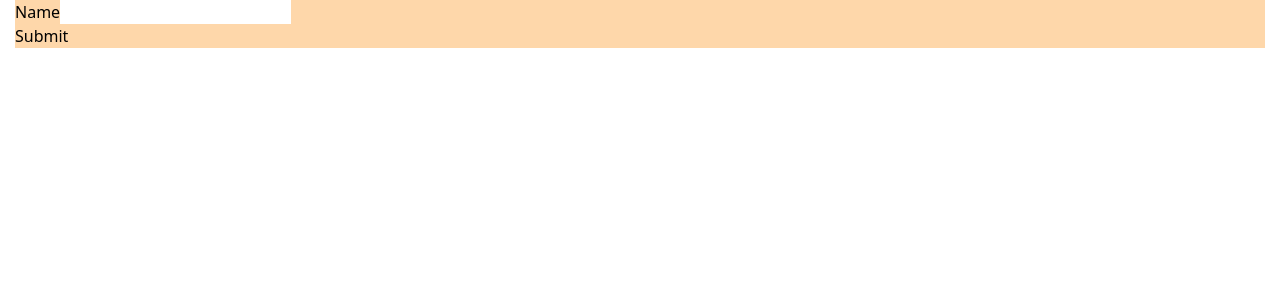
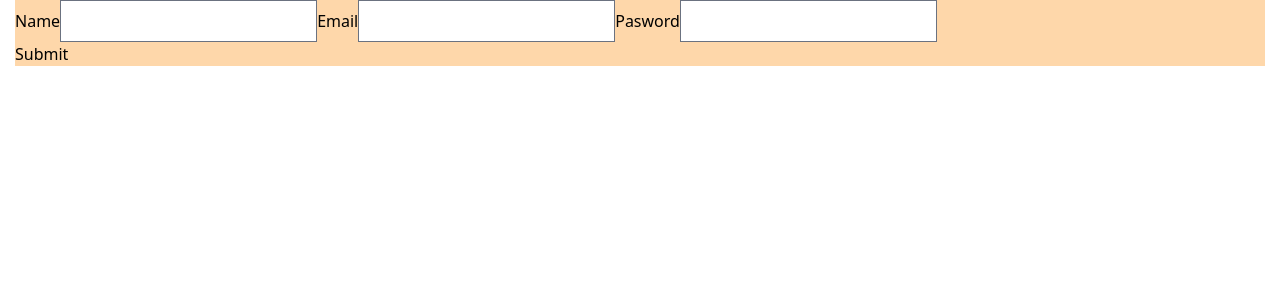
Before and after one commit to EkramH/typescript-react, a React (Vite) app: page / in a window 1280 px wide. Shown: the top 300 px of the page. Built offline with nearby package versions, Linux system fonts and the light colour scheme; the HTML template or start-up script is replaced by a standard one.

Commit message:
form validation

```diff
--- a/package.json
+++ b/package.json
@@ -16,6 +16,7 @@
     "react-router-dom": "^6.21.2"
   },
   "devDependencies": {
+    "@tailwindcss/forms": "^0.5.7",
     "@types/react": "^18.2.43",
     "@types/react-dom": "^18.2.17",
     "@typescript-eslint/eslint-plugin": "^6.14.0",
--- a/src/components/Form/NormalForm.tsx
+++ b/src/components/Form/NormalForm.tsx
@@ -1,7 +1,11 @@
 import { useForm } from "react-hook-form";
 
 const NormalForm = () => {
-  const { register, handleSubmit } = useForm();
+  const {
+    register,
+    handleSubmit,
+    formState: { errors },
+  } = useForm();
 
   const onSubmit = (data: unknown) => {
     console.log(data);
@@ -10,7 +14,30 @@ const NormalForm = () => {
     <form onSubmit={handleSubmit(onSubmit)}>
       <div>
         <label htmlFor="name">Name</label>
-        <input type="text" id="name" {...register("name")} />
+        <input
+          type="text"
+          id="name"
+          {...register("name", { required: true })}
+        />
+        {errors.name && (
+          <span className="text-red-600">This field is required!</span>
+        )}
+        <label htmlFor="name">Email</label>
+        <input
+          type="text"
+          id="email"
+          {...register("email", { required: true })}
+        />
+        {errors.email && (
+          <span className="text-red-600">This field is required!</span>
+        )}
+        <label htmlFor="name">Pasword</label>
+        <input
+          type="text"
+          id="password"
+          {...register("password", { minLength: 8 })}
+        />
+        {errors.password && <span className="text-red-600">Too short!</span>}
       </div>
       <button type="submit">Submit</button>
     </form>
--- a/tailwind.config.js
+++ b/tailwind.config.js
@@ -4,5 +4,5 @@ export default {
   theme: {
     extend: {},
   },
-  plugins: [],
+  plugins: [require("@tailwindcss/forms")],
 };
```
Also changed, not shown: 1 other file (tests, documents, lock files or other folders).
